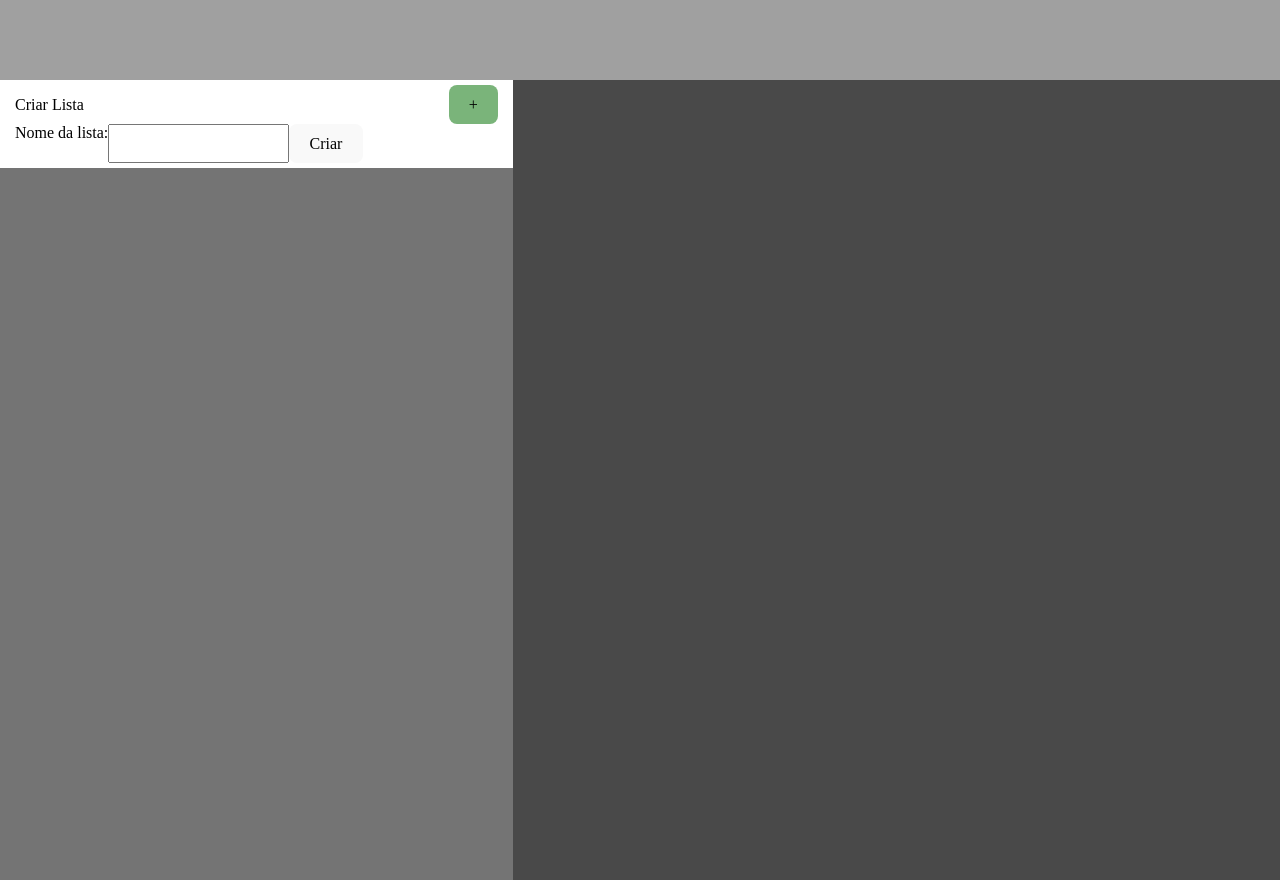
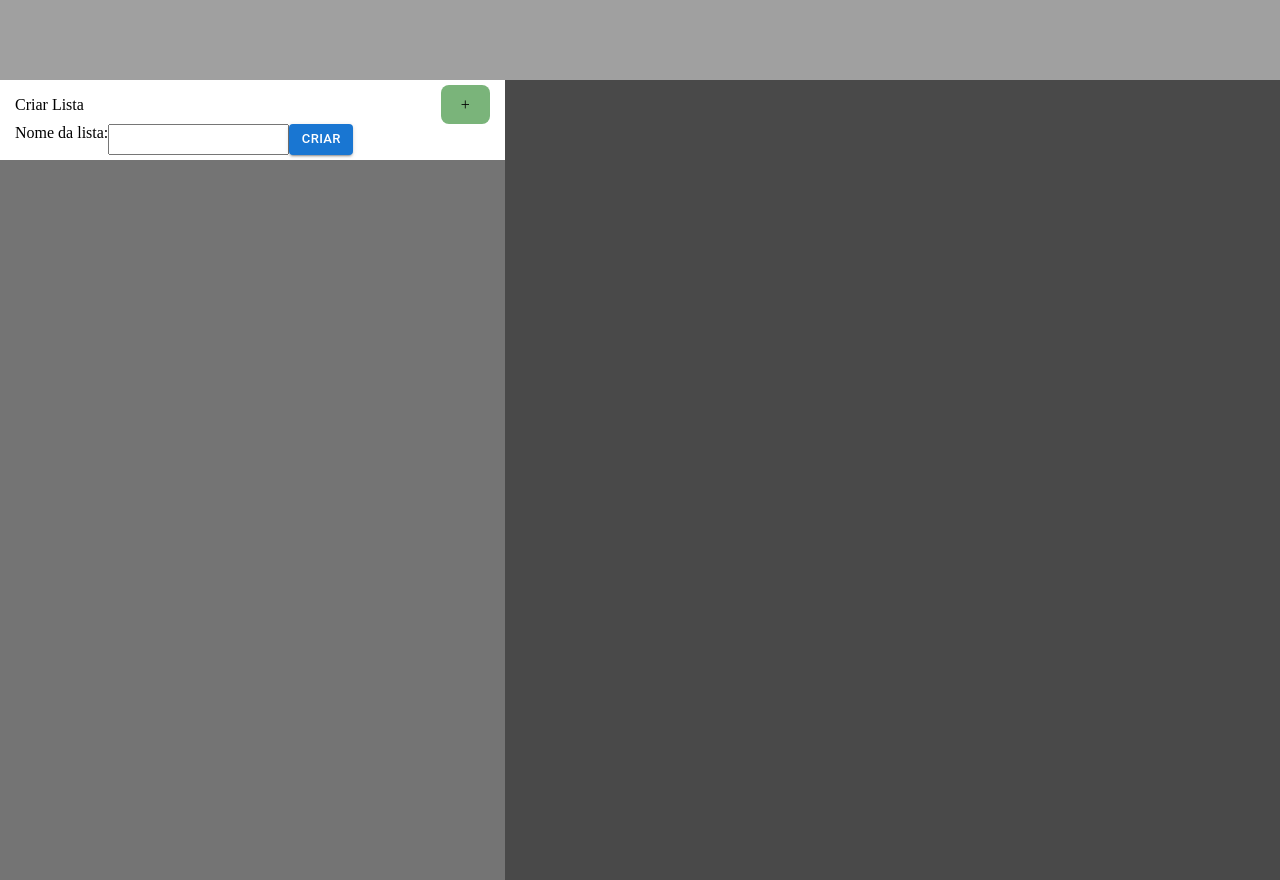
Before and after one commit to marcellx44/Front-End, a React (Vite) app in the folder React-To-Do-List/to-do-list/: page / in a window 1280 px wide. Built offline with nearby package versions, Linux system fonts and the light colour scheme.

Commit message:
Adicionei o MUI ao projeto. Alterei o input e o botão do componente SidebarChildren e o input do componente TodoForm

```diff
--- a/React-To-Do-List/to-do-list/package.json
+++ b/React-To-Do-List/to-do-list/package.json
@@ -10,6 +10,10 @@
     "preview": "vite preview"
   },
   "dependencies": {
+    "@emotion/react": "^11.14.0",
+    "@emotion/styled": "^11.14.1",
+    "@mui/icons-material": "^7.3.6",
+    "@mui/material": "^7.3.6",
     "react": "^19.2.0",
     "react-dom": "^19.2.0"
   },
--- a/React-To-Do-List/to-do-list/src/components/Sidebar/SidebarChildren/SidebarChildren.tsx
+++ b/React-To-Do-List/to-do-list/src/components/Sidebar/SidebarChildren/SidebarChildren.tsx
@@ -1,6 +1,7 @@
 import { useContext, useState } from "react"
 import "./sidebar-children.styles.css"
 import { ItemContextProvider } from "../../../App.jsx";
+import {Button} from "@mui/material"
 export function SidebarChildren() {
     const { addList } = useContext(ItemContextProvider)
     const [name, setName] = useState('')
@@ -27,7 +28,7 @@ export function SidebarChildren() {
             <div className="container-name-list">
                 <label htmlFor="">Nome da lista:</label>
                 <input onChange={handleChange} type="text" value={name}/>
-                <button onClick={handleClick}>Criar</button>
+                <Button variant="contained" onClick={handleClick} size="small">Criar</Button>
             </div>
         </div>
     )
--- a/React-To-Do-List/to-do-list/src/components/TodoForm/TodoForm.tsx
+++ b/React-To-Do-List/to-do-list/src/components/TodoForm/TodoForm.tsx
@@ -1,13 +1,14 @@
 import "./to-do-form.estilos.css"
+import { TextField, Button } from "@mui/material";
 import { useContext, useState } from "react";
 import { ItemContextProvider } from "../../App";
 
-export const TodoForm = ({listKey}: {listKey:string})=> {
+export const TodoForm = ({ listKey }: { listKey: string }) => {
     const [text, setText] = useState('');
-    const {addTask} = useContext(ItemContextProvider); // pega o valor do Provider
-    const handleClick = (event: React.MouseEvent<HTMLButtonElement> ) => {
+    const { addTask } = useContext(ItemContextProvider); // pega o valor do Provider
+    const handleClick = (event: React.MouseEvent<HTMLButtonElement>) => {
         event.preventDefault();
-        if(text!=''){
+        if (text != '') {
             addTask(text, listKey)
         }
         setText('');
@@ -20,7 +21,7 @@ export const TodoForm = ({listKey}: {listKey:string})=> {
         <form action="" className="container-form">
             <label htmlFor="Tarefa">Digite uma tarefa:</label>
             <div className="container-submit">
-                <input onChange={handleChange} type="text" placeholder="Digite aqui" value={text} />
+                <TextField id="outlined-basic" label="Tarefa" variant="outlined" onChange={handleChange} value={text} size="small" />
                 <button onClick={handleClick} id="add-tarefa">+</button>
             </div>
         </form>
```
Also changed, not shown: 1 other file (tests, documents, lock files or other folders).
